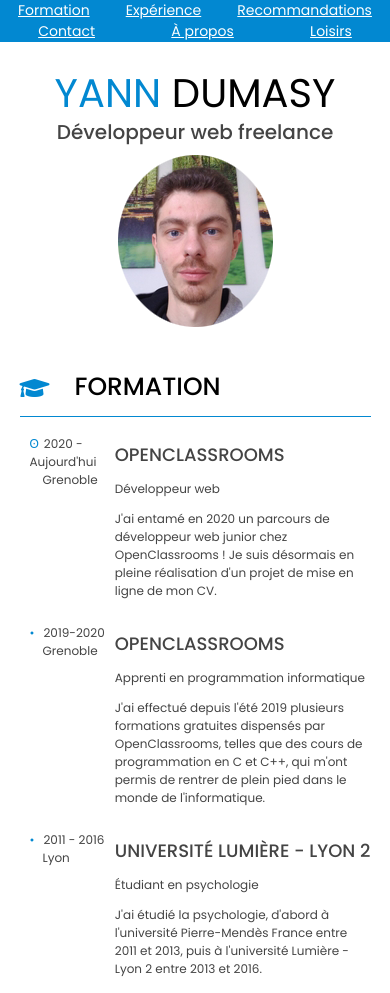
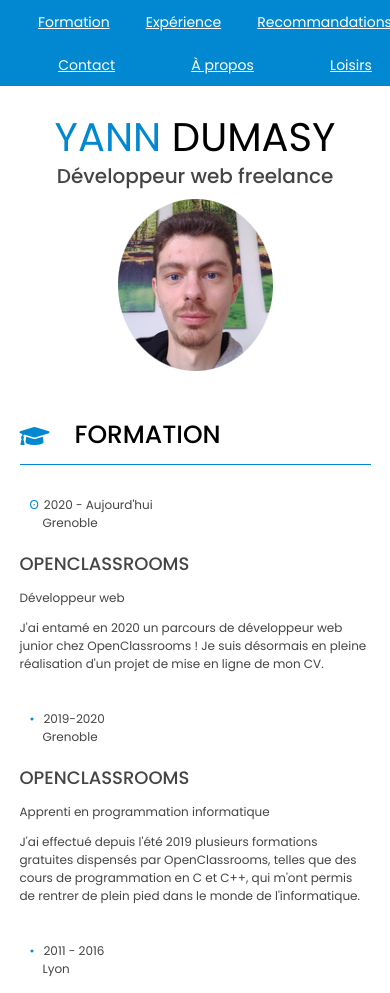
Before and after one commit to ydumasy/CV_OpenClassrooms, a plain HTML site: page index.html in a window 390 px wide. Shown: the top 993 px of the page. Drawn offline with Linux system fonts and the light colour scheme.

Commit message:
Finalisation du design responsive pour smartphone Auto-préfixage de 'petite-resolution.css'

```diff
--- a/css/petite-resolution.css
+++ b/css/petite-resolution.css
@@ -1,10 +1,19 @@
+/* prefixed by https://autoprefixer.github.io (PostCSS: v7.0.26, autoprefixer: v9.7.3) */
+
 body {
+    display: -webkit-box;
+    display: -ms-flexbox;
     display: flex;
+    -webkit-box-orient: vertical;
+    -webkit-box-direction: normal;
+        -ms-flex-direction: column;
             flex-direction: column;
 }
 
 main {
     width: 100%;
+    -webkit-box-ordinal-group: 2;
+        -ms-flex-order: 1;
             order: 1;
     border: none;
 }
@@ -12,19 +21,22 @@ main {
 nav {
     background-color: #0288D1;
     display: block;
-}
-
-nav ul {
     margin: 0;
+    display: -webkit-box;
+    display: -ms-flexbox;
     display: flex;
-    flex-wrap: wrap;
+    -ms-flex-pack: distribute;
         justify-content: space-around;
 }
 
 .nav1, .nav2 {
     width: 50%;
+    display: -webkit-box;
+    display: -ms-flexbox;
     display: flex;
+    -ms-flex-wrap: wrap;
         flex-wrap: wrap;
+    -ms-flex-pack: distribute;
         justify-content: space-around;
 }
 
@@ -44,6 +56,8 @@ header {
 
 aside {
     width: 100%;
+    -webkit-box-ordinal-group: 3;
+        -ms-flex-order: 2;
             order: 2;
     border: none;
 }
@@ -59,7 +73,10 @@ aside {
 /* Résolution pour smartphone */
 @media screen and (max-width: 767px)
 {
-nav ul {
+nav {
+    -webkit-box-orient: vertical;
+    -webkit-box-direction: normal;
+        -ms-flex-direction: column;
             flex-direction: column;
 }
 
@@ -78,4 +95,23 @@ header {
 header hr {
     display: none;
 }
+
+.formation1, .formation2, .formation3, .experience1, .experience2, .contenu-recommandations {
+    display: -webkit-box;
+    display: -ms-flexbox;
+    display: flex;
+    -webkit-box-orient: vertical;
+    -webkit-box-direction: normal;
+        -ms-flex-direction: column;
+            flex-direction: column;
 }
+
+.premier, .suivant {
+    margin-top: 25px;
+    margin-bottom: 0;
+}
+
+.formation, .experience, .recommandations {
+    margin-top: 25px;
+}
+}
--- a/index.html
+++ b/index.html
@@ -16,17 +16,15 @@
 <body>
     <main>
         <nav>
-            <ul>
-                <div class="nav1">
+            <ul class="nav1">
                 <li><a href="#formation-ancre">Formation</a></li>
                 <li><a href="#experience-ancre">Expérience</a></li>
                 <li><a href="#recommandations-ancre">Recommandations</a></li>
-                </div>
-                <div class="nav2">
+            </ul>
+            <ul class="nav2">
                 <li><a href="#contact-ancre">Contact</a></li>
                 <li><a href="#a-propos-ancre">À propos</a></li>
                 <li><a href="#loisirs-ancre">Loisirs</a></li>
-                </div>
             </ul>
         </nav>
         <header>
@@ -39,7 +37,7 @@
             <h2>Formation</h2>
             <hr>
             <article class="formation1">
-                <p class="premier">2020 - Aujourd'hui<br><span>Grenoble</span><p>
+                <p class="premier">2020 - Aujourd'hui<br><span>Grenoble</span></p>
                 <section>
                     <h3>OpenClassRooms</h3>
                     <p>Développeur web</p>
```
Lines whose indentation alone changed are shown as unchanged.
